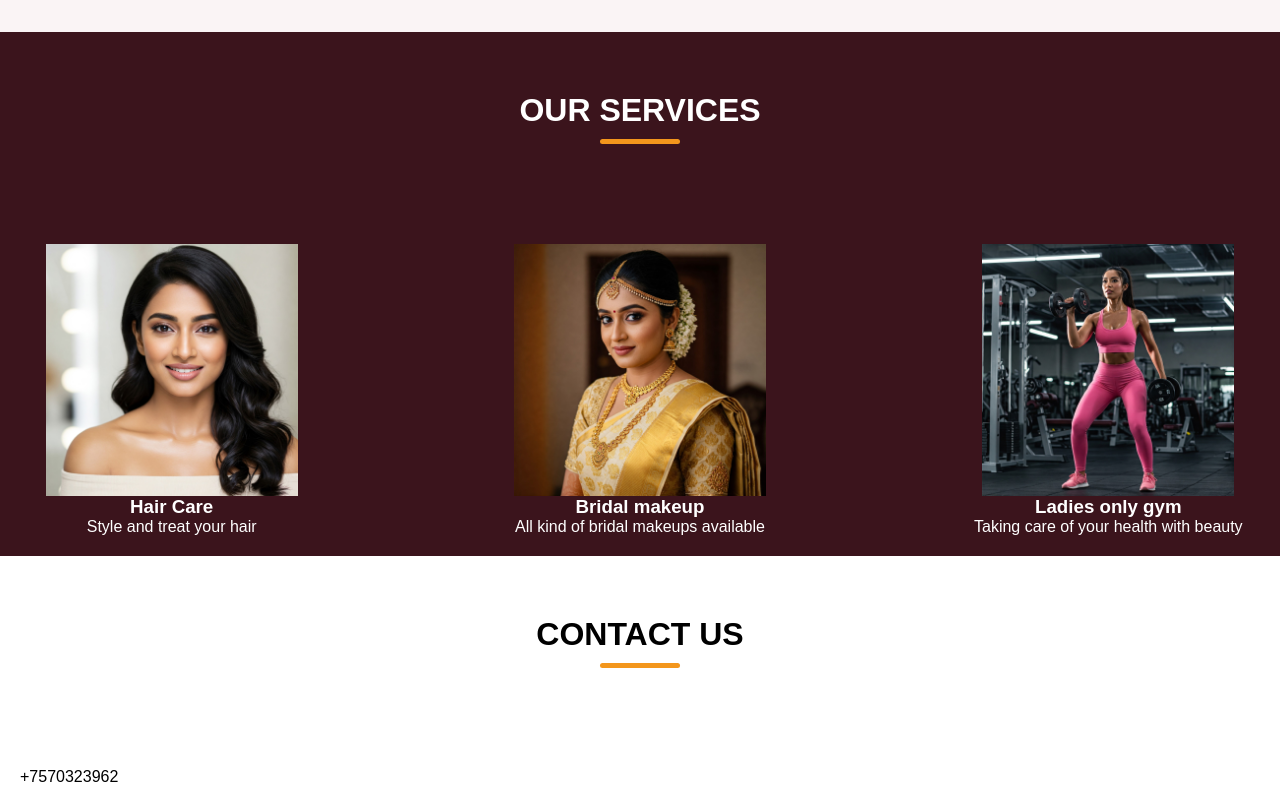
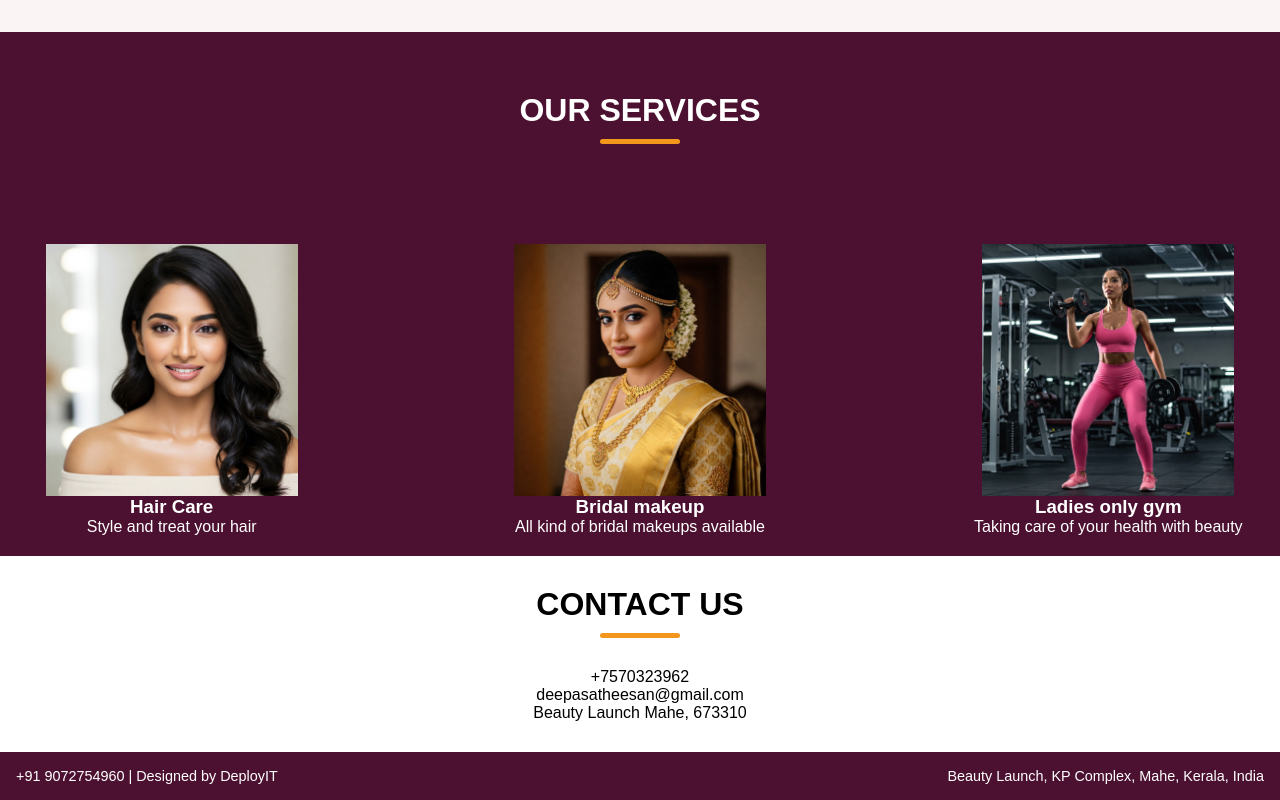
Before and after one commit to AdithyaOthayoth/BeautyLaunch, a plain HTML site: page Index.html in a window 1280 px wide. Shown: the part 1412-2212 px from the top of the page. Drawn offline with nearby package versions, Linux system fonts and the light colour scheme.

Commit message:
Contact section

```diff
--- a/Index.html
+++ b/Index.html
@@ -89,7 +89,7 @@
       <section class="about-section" id="about">
         <div class="section-content">
           <div class="about-image-wrapper">
-            <img src="images/Logo.jpg" alt="About" class="about-image" />
+            <img src="images/logo2.jpg" alt="About" class="about-image" />
           </div>
           <div class="about-details">
             <h2 class="section-title">About Us</h2>
@@ -143,9 +143,21 @@
       <!--Contact section-->
       <section class="contact-section" id="contact">
         <h2 class="section-title">Contact Us</h2>
-        <div class="section-content">+7570323962</div>
+        <div class="section-content">
+          <ul>
+            <li>+7570323962</li>
+            <li>deepasatheesan@gmail.com</li>
+            <li>Beauty Launch Mahe, 673310</li>
+          </ul>
+        </div>
       </section>
     </main>
+    <footer class="footer-section">
+      <div class="footer-text-left">+91 9072754960 | Designed by DeployIT</div>
+      <div class="footer-text-right">
+        Beauty Launch, KP Complex, Mahe, Kerala, India
+      </div>
+    </footer>
     <script src="https://code.jquery.com/jquery-3.6.4.min.js"></script>
     <script src="script.js"></script>
   </body>
--- a/style.css
+++ b/style.css
@@ -2,7 +2,7 @@
   /* Colors */
   --white-color: #fff;
   --dark-color: #252525;
-  --primary-color: #3b141c;
+  --primary-color: #4c1130;
   --secondary-color: #f3961c;
   --light-pink-color: #faf4f5;
   --medium-gray-color: #ccc;
@@ -270,6 +270,34 @@ header .navbar {
   aspect-ratio: 1;
 }
 
+.contact-section {
+  width: 100%;
+  background: var(--white-color);
+  padding-bottom: 30px;
+}
+.contact-section .section-title {
+  padding: 30px;
+}
+.contact-section .section-content {
+  text-align: center;
+}
+.footer-section {
+  display: flex;
+  justify-content: space-between;
+  align-items: center;
+  padding: 1rem;
+  background: var(--primary-color);
+}
+
+.footer-text-left {
+  font-size: 0.9rem;
+  color: var(--white-color);
+}
+
+.footer-text-right {
+  font-size: 0.9rem;
+  color: var(--white-color);
+}
 /* Responsive styles */
 @media screen and (max-width: 1024px) {
   .menu-section .menu-list .li-menu-item {
```
Also changed, not shown: images/logo2.jpg (added).
